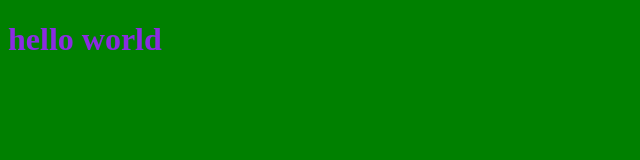
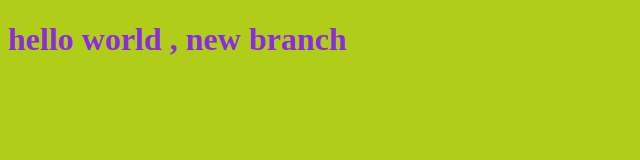
Before and after one commit to latifa676/myproject, a plain HTML site: page index.html in a window 1280 px wide. Shown: the whole page, without its empty margins (0-640 px from the left). Drawn offline with Linux system fonts and the light colour scheme.

```diff
--- a/index.html
+++ b/index.html
@@ -7,7 +7,7 @@
     <link rel="stylesheet" href="style.css">
 </head>
 <body>
-    <h1>hello world</h1>
+    <h1>hello world , new branch</h1>
     <script src="app.js"></script>
 </body>
 </html>
--- a/style.css
+++ b/style.css
@@ -2,5 +2,5 @@
     color: blueviolet;
 }
 body{
-    background-color:green ;
+    background-color:rgb(175, 205, 25) ;
 }
```
